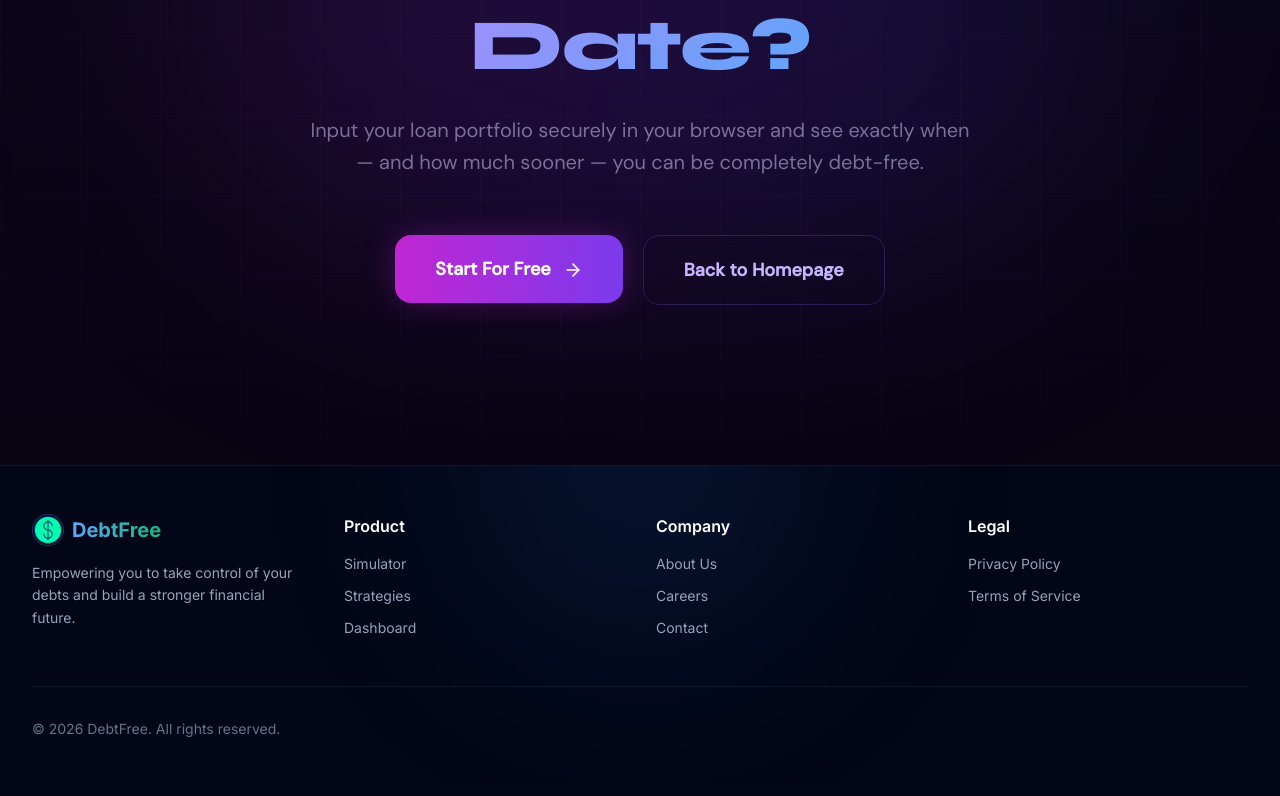
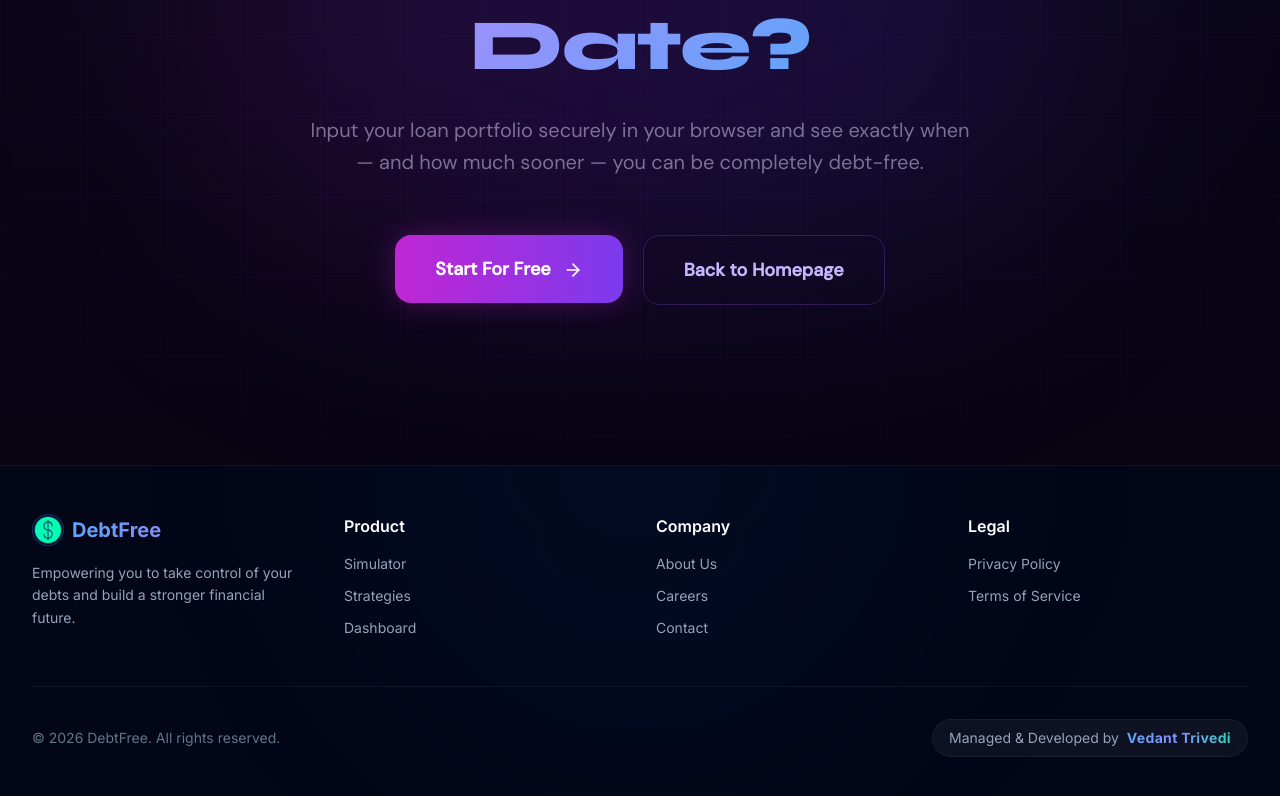
Before and after one commit to Vedant08-blip/DEBT-FREE, a React (Vite) app: page /about in a window 1280 px wide. Shown: the part 4876-5672 px from the top of the page. Built offline with nearby package versions, Linux system fonts and the light colour scheme.

Commit message:
Minor Fixes

```diff
--- a/src/components/layout/Footer.jsx
+++ b/src/components/layout/Footer.jsx
@@ -2,16 +2,16 @@ import { Link } from 'react-router-dom';
 
 export default function Footer() {
   return (
-    <footer className="bg-slate-950 border-t border-slate-800/50 mt-auto relative overflow-hidden">
+    <footer className="bg-[#020617] border-t border-white/5 mt-auto relative overflow-hidden">
       {/* Background glow for the footer */}
-      <div className="absolute top-0 right-1/2 w-96 h-96 bg-primary/10 rounded-full blur-[100px] pointer-events-none translate-x-1/2 -translate-y-1/2"></div>
+      <div className="absolute top-0 right-1/2 w-[600px] h-[600px] bg-blue-600/5 rounded-full blur-[120px] pointer-events-none translate-x-1/2 -translate-y-1/2"></div>
 
       <div className="max-w-7xl mx-auto px-4 sm:px-6 lg:px-8 py-12 relative z-10">
         <div className="grid grid-cols-1 md:grid-cols-4 gap-8">
           <div className="md:col-span-1">
             <Link to="/" className="flex items-center gap-2 mb-4 group">
               <img src="/logo.png" alt="DebtFree" className="w-8 h-8 object-contain transition-transform group-hover:scale-110" />
-              <span className="text-xl font-bold bg-clip-text text-transparent bg-gradient-to-r from-blue-400 to-accent">DebtFree</span>
+              <span className="text-xl font-bold bg-clip-text text-transparent bg-gradient-to-r from-blue-400 to-indigo-400">DebtFree</span>
             </Link>
             <p className="text-slate-400 text-sm leading-relaxed">
               Empowering you to take control of your debts and build a stronger financial future.
@@ -20,9 +20,9 @@ export default function Footer() {
           <div>
             <h3 className="font-semibold text-white mb-4">Product</h3>
             <ul className="space-y-3 text-sm text-slate-400">
-              <li><Link to="/simulator" className="hover:text-primary transition-colors">Simulator</Link></li>
-              <li><Link to="/strategy" className="hover:text-primary transition-colors">Strategies</Link></li>
-              <li><Link to="/dashboard" className="hover:text-accent transition-colors">Dashboard</Link></li>
+              <li><Link to="/simulator" className="hover:text-blue-400 transition-colors">Simulator</Link></li>
+              <li><Link to="/strategy" className="hover:text-blue-400 transition-colors">Strategies</Link></li>
+              <li><Link to="/dashboard" className="hover:text-amber-400 transition-colors">Dashboard</Link></li>
             </ul>
           </div>
           <div>
@@ -41,8 +41,24 @@ export default function Footer() {
             </ul>
           </div>
         </div>
-        <div className="border-t border-slate-800/50 mt-12 pt-8 flex flex-col md:flex-row justify-between items-center text-sm text-slate-500">
+
+        <div className="border-t border-white/5 mt-12 pt-8 flex flex-col md:flex-row justify-between items-center gap-4 text-sm text-slate-500">
           <p>&copy; {new Date().getFullYear()} DebtFree. All rights reserved.</p>
+
+          <div className="flex flex-col sm:flex-row items-center gap-2 text-slate-400 backdrop-blur-md px-4 py-2 rounded-full border border-white/5 bg-white/5">
+            <span>Managed & Developed by</span>
+            <a
+              href="https://github.com/vedant08-blip"
+              target="_blank"
+              rel="noopener noreferrer"
+              className="relative group font-bold tracking-wide"
+            >
+              <span className="text-transparent bg-clip-text bg-gradient-to-r from-blue-400 via-indigo-400 to-teal-400 group-hover:from-teal-400 group-hover:via-indigo-400 group-hover:to-blue-400 transition-all duration-1000">
+                Vedant Trivedi
+              </span>
+              <span className="absolute -bottom-1 left-0 w-0 h-[2px] bg-gradient-to-r from-blue-400 to-teal-400 group-hover:w-full transition-all duration-500 ease-out shadow-[0_0_12px_rgba(45,212,191,0.8)] rounded-full"></span>
+            </a>
+          </div>
         </div>
       </div>
     </footer>
--- a/src/pages/Landing.jsx
+++ b/src/pages/Landing.jsx
@@ -282,7 +282,7 @@ export default function Landing() {
   return (
     <PageWrapper isProtected={false}>
       <style>{`
-        @import url('https://fonts.googleapis.com/css2?family=Syne:wght@400;600;700;800&family=DM+Sans:wght@300;400;500&display=swap');
+        @import url('https://fonts.googleapis.com/css2?family=Syne:wght@400;600;700;800;900&family=DM+Sans:wght@300;400;500;700&display=swap');
         .land-root { font-family: 'DM Sans', sans-serif; }
         .land-root h1, .land-root h2, .land-root h3, .land-root h4 { font-family: 'Syne', sans-serif; }
 
@@ -348,7 +348,7 @@ export default function Landing() {
           <div className="absolute top-1/2 left-1/2 -translate-x-1/2 -translate-y-1/2 w-[600px] h-[600px] rounded-full bg-emerald-600/5 blur-[100px] pointer-events-none" />
 
           {/* Rotating rings */}
-          <div className="absolute top-1/2 left-1/2 -translate-x-1/2 -translate-y-1/2 w-[800px] h-[800px] rounded-full border border-dashed border-blue-500/8 animate-rotate pointer-events-none" />
+          <div className="absolute top-1/2 left-1/2 -translate-x-1/2 -translate-y-1/2 w-[450px] h-[450px] rounded-full border border-dashed border-blue-500/8 animate-rotate pointer-events-none" />
           <div className="absolute top-1/2 left-1/2 -translate-x-1/2 -translate-y-1/2 w-[600px] h-[600px] rounded-full border border-dashed border-indigo-500/6 animate-rotate pointer-events-none" style={{ animationDirection: 'reverse', animationDuration: '18s' }} />
 
           {/* Grid */}
@@ -374,7 +374,7 @@ export default function Landing() {
               className="text-5xl md:text-7xl lg:text-8xl font-extrabold tracking-tight leading-[0.95] mb-8"
             >
               Destroy your debt,<br />
-              <span className="gradient-text">accelerate your freedom.</span>
+              <span className="gradient-text">Accelerate your freedom.</span>
             </motion.h1>
 
             <motion.p
@@ -454,10 +454,10 @@ export default function Landing() {
           <div className="absolute inset-0 hex-grid opacity-60" />
           <div className="max-w-6xl mx-auto px-6 relative z-10">
             <div className={`grid grid-cols-2 md:grid-cols-4 gap-10 pre-anim ${statsInView ? 'in-view' : ''}`}>
-              <StatCard value={54}    suffix="L+"  label="Total Debt Tracked"  color="text-blue-400"    inView={statsInView} />
-              <StatCard value={11333} suffix="+"   label="GitHub Forks"        color="text-indigo-400"  inView={statsInView} />
-              <StatCard value={3}     suffix=" yrs" label="Avg Years Saved"    color="text-emerald-400" inView={statsInView} />
-              <StatCard value={100}   suffix="%"   label="Privacy First"       color="text-amber-400"   inView={statsInView} />
+              <StatCard value={54} suffix="L+" label="Total Debt Tracked" color="text-blue-400" inView={statsInView} />
+              <StatCard value={11333} suffix="+" label="GitHub Forks" color="text-indigo-400" inView={statsInView} />
+              <StatCard value={3} suffix=" yrs" label="Avg Years Saved" color="text-emerald-400" inView={statsInView} />
+              <StatCard value={100} suffix="%" label="Privacy First" color="text-amber-400" inView={statsInView} />
             </div>
           </div>
         </section>
@@ -597,7 +597,7 @@ export default function Landing() {
                       className="w-[340px] md:w-[400px] shrink-0 glass-card rounded-2xl p-7 cursor-default whitespace-normal hover:border-blue-500/25 transition-all duration-300"
                     >
                       <div className="flex gap-1 mb-4">
-                        {[1,2,3,4,5].map(star => (
+                        {[1, 2, 3, 4, 5].map(star => (
                           <Star key={star} className="w-4 h-4 text-amber-400 fill-amber-400" />
                         ))}
                       </div>
```
